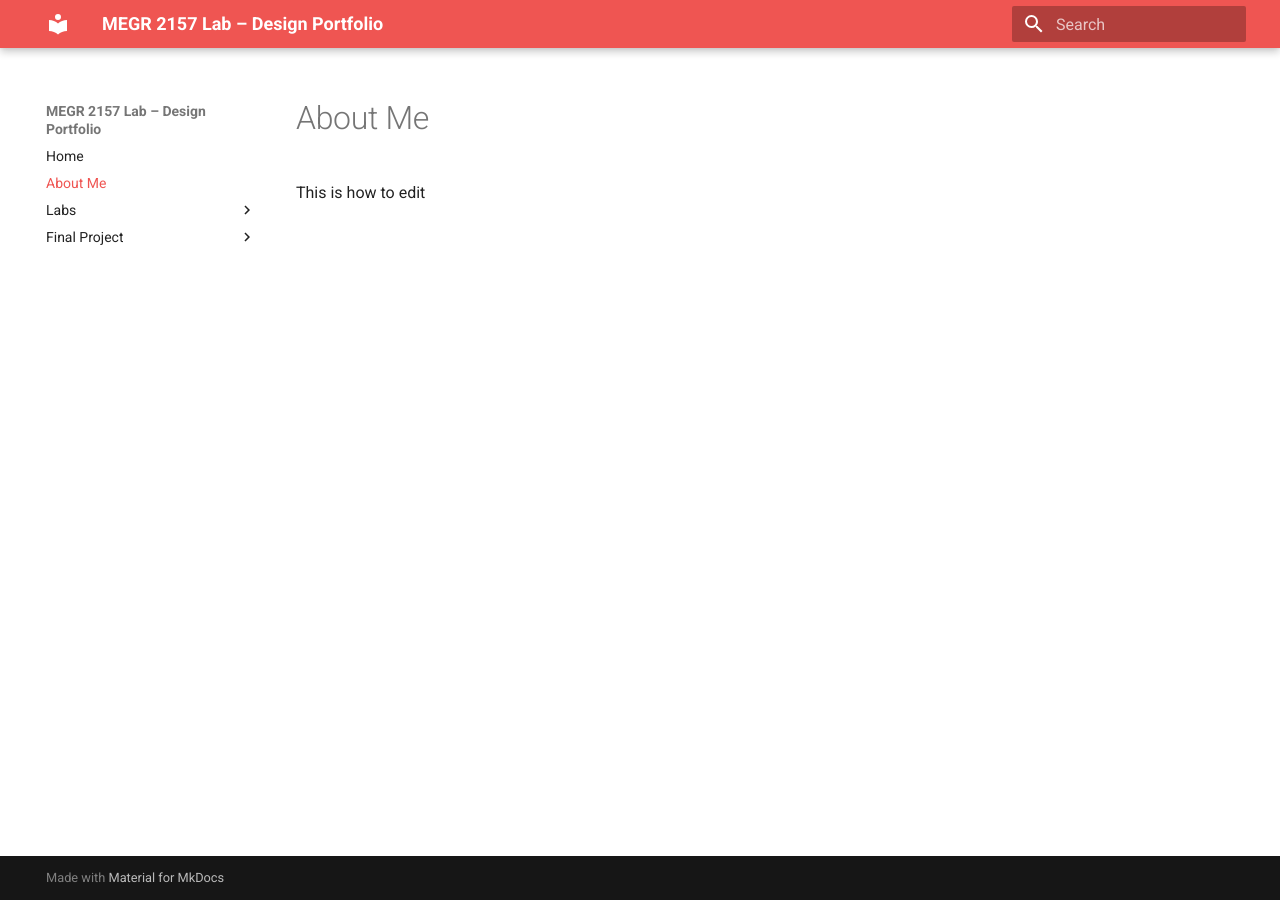
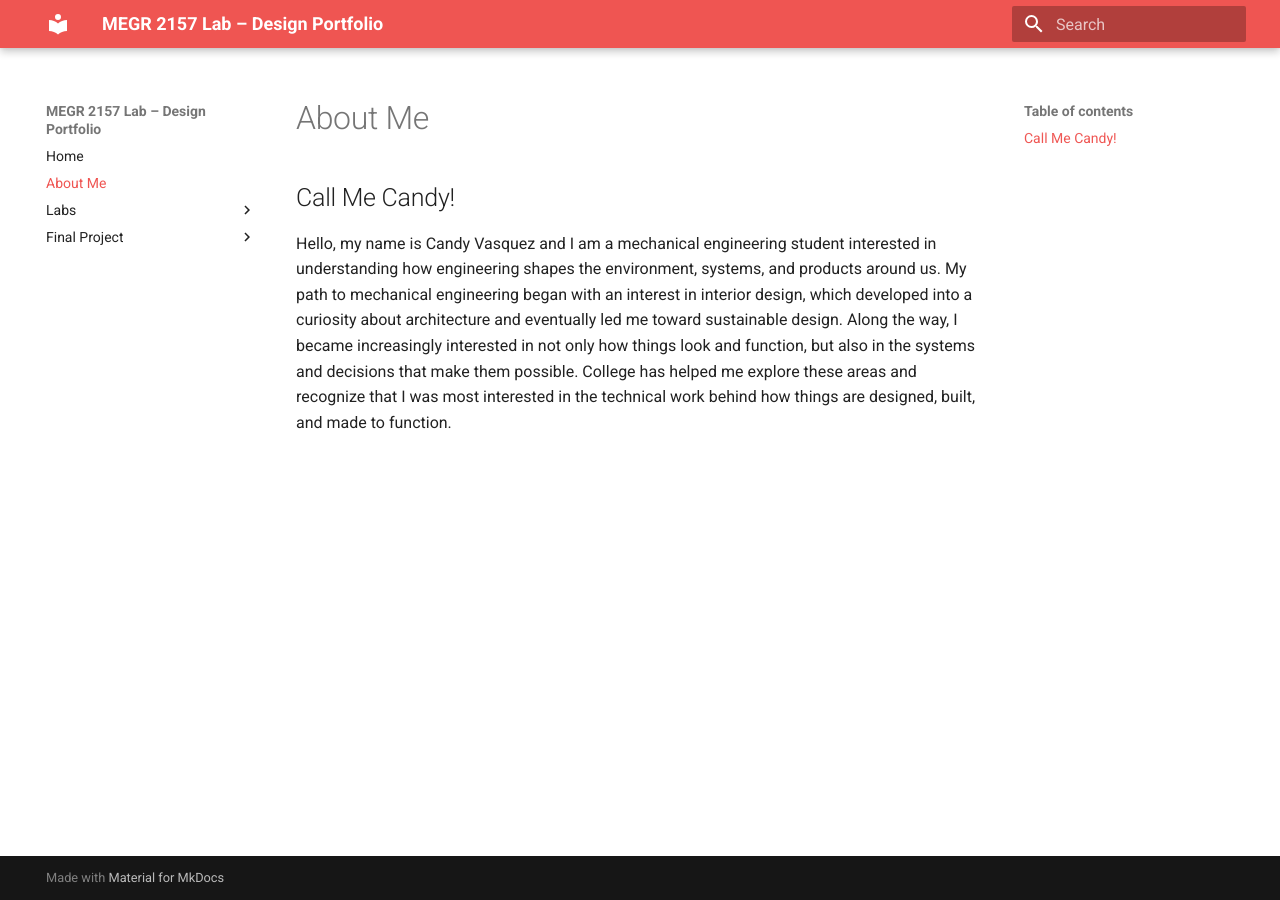
Before and after one commit to CandyVas/Candy-Vasquez-Portfolio-Lab, an MkDocs documentation site: the page built from docs/aboutme/index.md, in a window 1280 px wide. Built offline with MkDocs 1.6.1 and Material for MkDocs 9.7.7, drawn with Linux system fonts in a browser that asks for light colours.

Commit message:
Revise 'About Me' section with new introduction
Updated personal introduction and added details about interests in engineering and design.

```diff
--- a/docs/aboutme/index.md
+++ b/docs/aboutme/index.md
@@ -1,2 +1,4 @@
-#About Me
-This is how to edit
+## Call Me Candy!
+
+
+Hello, my name is Candy Vasquez and I am a mechanical engineering student interested in understanding how engineering shapes the environment, systems, and products around us. My path to mechanical engineering began with an interest in interior design, which developed into a curiosity about architecture and eventually led me toward sustainable design. Along the way, I became increasingly interested in not only how things look and function, but also in the systems and decisions that make them possible. College has helped me explore these areas and recognize that I was most interested in the technical work behind how things are designed, built, and made to function.
```
